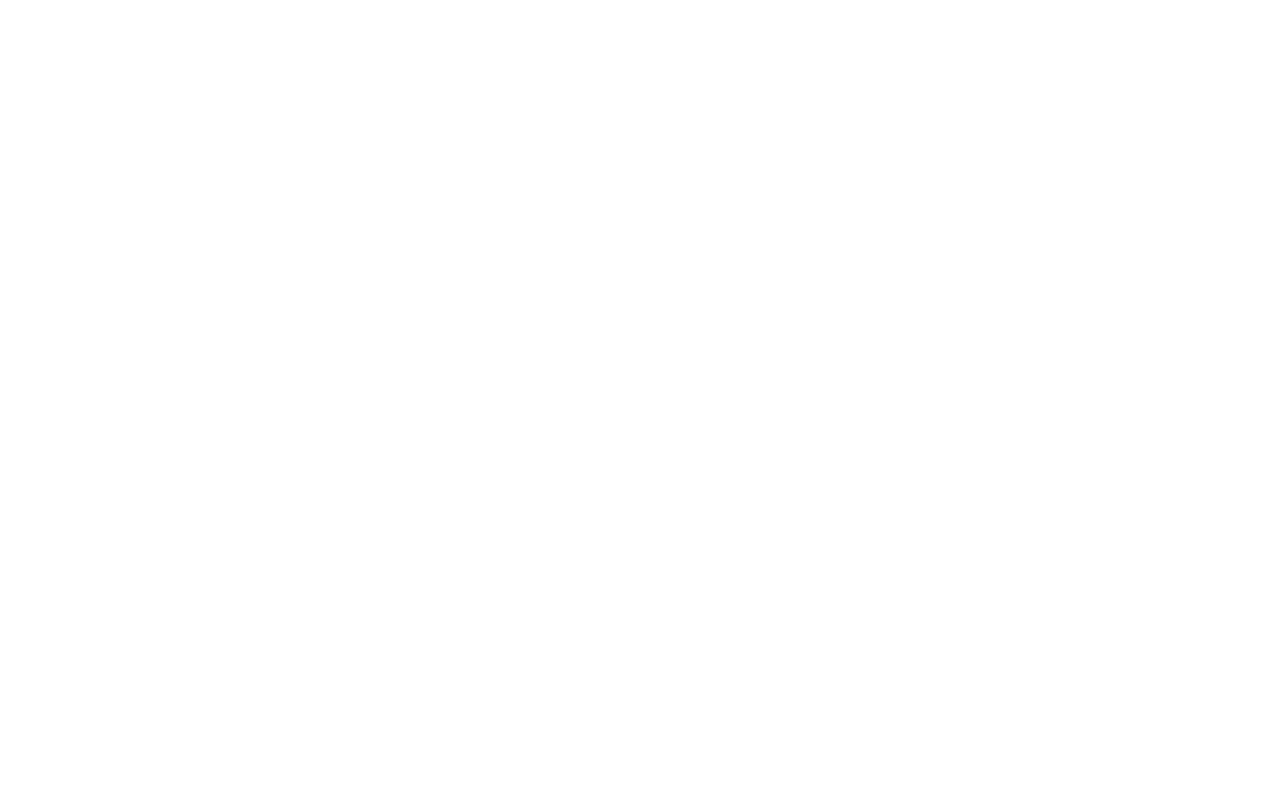
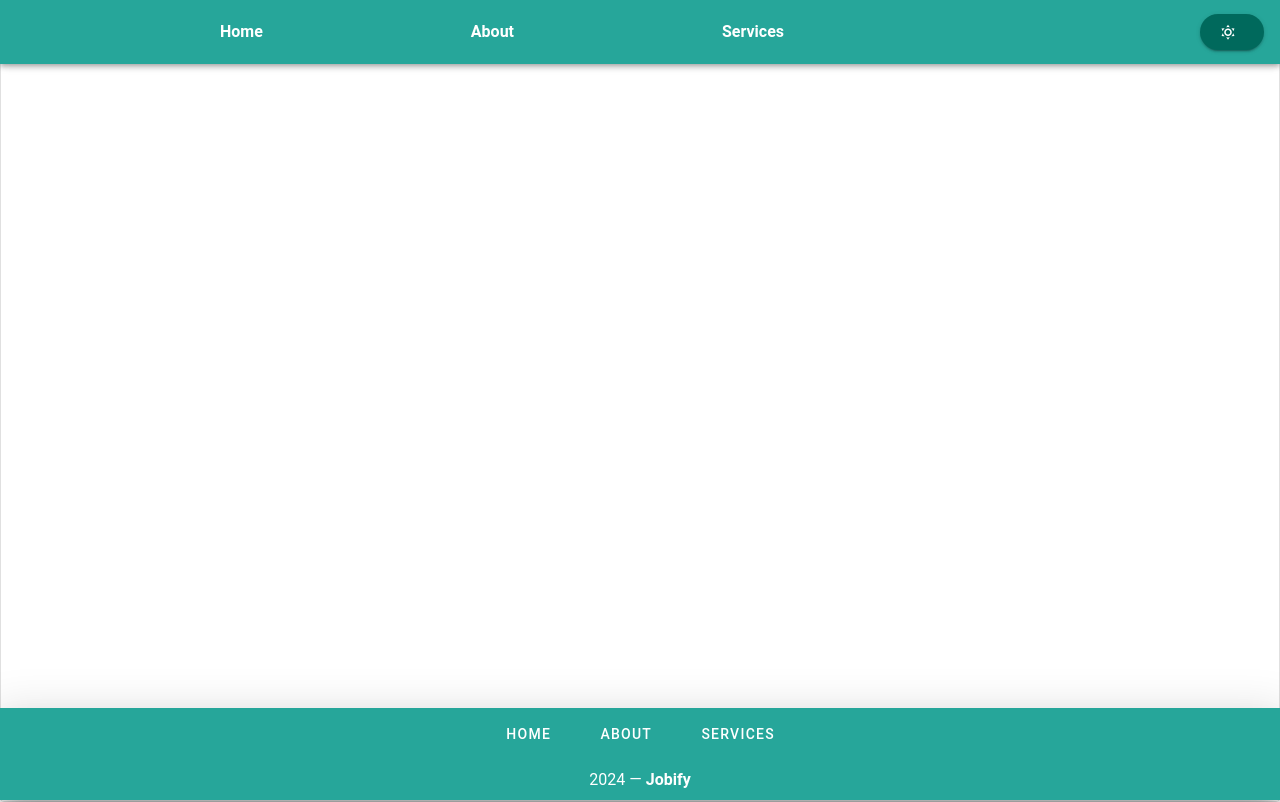
Before and after one commit to cjbantillo/Jobify-Application, a Vue app: page /HomePageView in a window 1280 px wide. Before the commit this address had no page. Built offline with nearby package versions, Linux system fonts and the light colour scheme.

Commit message:
feat: added Homepage config router and configure applayout app bar

```diff
--- a/src/components/layout/AppLayout.vue
+++ b/src/components/layout/AppLayout.vue
@@ -10,48 +10,61 @@ function onClick() {
 }
 
 // Watch for theme changes and store it in localStorage (optional for extra safety)
-watch(theme, (newTheme) => {
+watch(theme, newTheme => {
   localStorage.setItem('theme', newTheme)
 })
 
-const links = [
-  'Home',
-  'About Us',
-  'Team',
-  'Services',
-  'Blog',
-  'Contact Us',
-]
+const links = ['Home', 'About', 'Services']
 </script>
 
 <template>
   <!-- toggle switch app bar login main -->
-  <v-responsive class="border rounded"  >
+  <v-responsive class="border rounded">
     <v-app :theme="theme" class="d-flex flex-column fill-height">
       <!-- Add 'fixed' to v-app-bar so it doesn't cover the main content -->
-      <v-app-bar fixed class="px-3 mb-4" :color="theme === 'light' ? 'teal-lighten-1' : 'teal-darken-3' ">
+      <v-app-bar
+        fixed
+        class="px-3 mb-4"
+        :color="theme === 'light' ? 'teal-lighten-1' : 'teal-darken-3'"
+      >
+        <v-spacer></v-spacer>
+
+        <h4>Home</h4>
+
+        <v-spacer></v-spacer>
+        <h4>About</h4>
+        <v-spacer></v-spacer>
+        <h4>Services</h4>
+        <v-spacer></v-spacer>
+        <!-- logo for Jobify  assets folder-->
+        <img src="" alt="" />
         <v-spacer></v-spacer>
 
         <v-btn
           :prepend-icon="
-            theme === 'light' ? 'mdi-weather-sunny' : 'mdi-weather-night'"
+            theme === 'light' ? 'mdi-weather-sunny' : 'mdi-weather-night'
+          "
           variant="elevated"
-          :color="theme === 'light' ? 'teal-darken-3' : 'teal-lighten-1' "
-          rounded="xl" slim
+          :color="theme === 'light' ? 'teal-darken-3' : 'teal-lighten-1'"
+          rounded="xl"
+          slim
           @click="onClick"
         ></v-btn>
       </v-app-bar>
 
-
       <!-- Add 'pt-8' to v-main to give space for the fixed app bar -->
 
-      <v-main class="d-flex flex-column flex-grow-1 pt-8" >
-        <v-container >
+      <v-main class="d-flex flex-column flex-grow-1 pt-8">
+        <v-container>
           <slot name="content"></slot>
         </v-container>
       </v-main>
 
-      <v-footer :color="theme === 'light' ? 'teal-lighten-1' : 'teal-darken-3' " elevation="24">
+      <v-footer
+        :color="theme === 'light' ? 'teal-lighten-1' : 'teal-darken-3'"
+        elevation="24"
+        app
+      >
         <v-row justify="center" no-gutters>
           <v-btn
             v-for="link in links"
--- a/src/router/index.js
+++ b/src/router/index.js
@@ -1,13 +1,14 @@
 import { createRouter, createWebHistory } from 'vue-router'
 import LoginView from '@/views/auth/LoginView.vue'
 import RegisterView from '@/views/auth/RegisterView.vue'
+import HomePageView from '@/views/system/HomePageView.vue';
 
 const router = createRouter({
   history: createWebHistory(import.meta.env.BASE_URL),
   routes: [
     {
       path: '/',  // Root path
-      redirect: '/login'  // Redirect to login when accessing the root
+      redirect: '/HomePageView'  // Redirect to login when accessing the root
     },
     {
       path: '/login',
@@ -18,6 +19,11 @@ const router = createRouter({
       path: '/register',
       name: 'register',
       component: RegisterView
+    },
+    {
+      path: '/HomePageView',
+      name: 'HomePage',
+      component: HomePageView
     },
   ],
   // Move scrollBehavior outside of routes
--- /dev/null
+++ b/src/views/system/HomePageView.vue
@@ -0,0 +1,13 @@
+<script setup name="HomePageView">
+import AppLayout from '@/components/layout/AppLayout.vue';
+</script>
+
+<template>
+   <AppLayout>
+    <template #content>
+
+
+
+    </template>
+   </AppLayout>
+</template>
```
